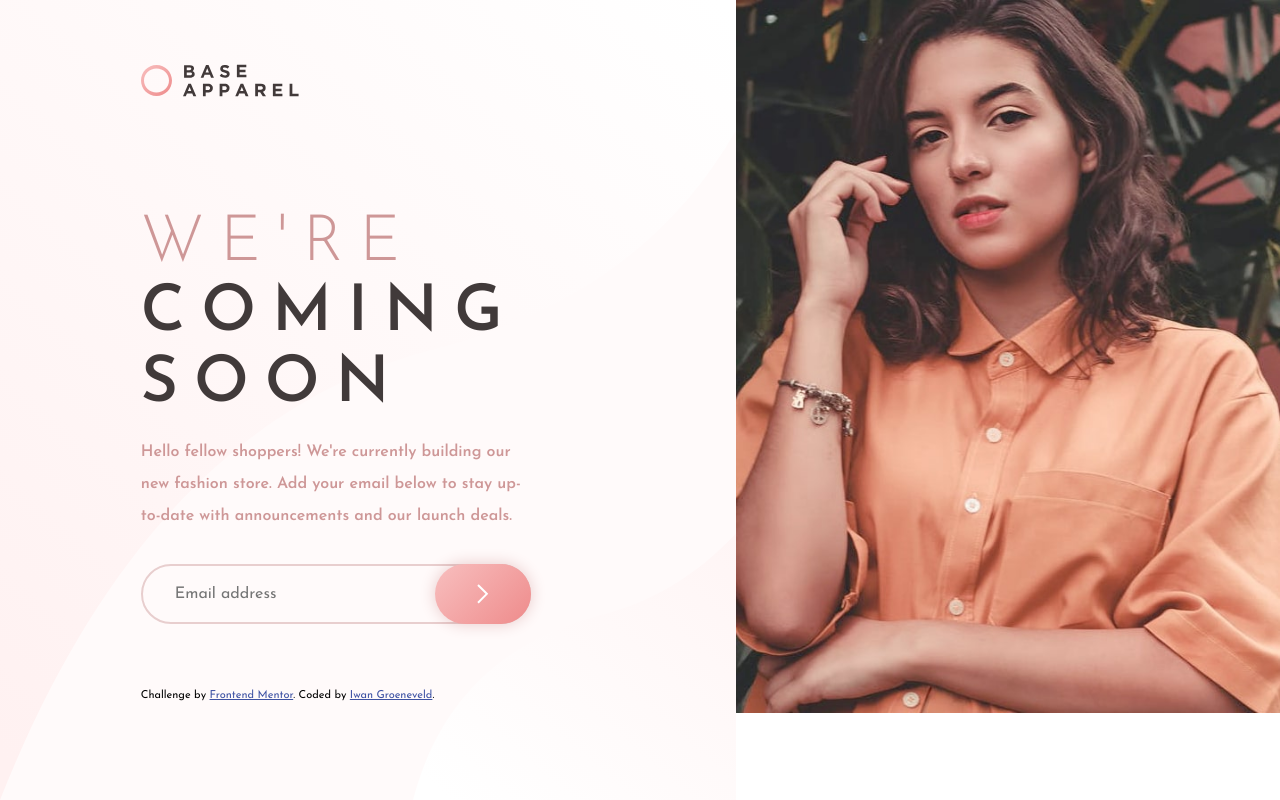
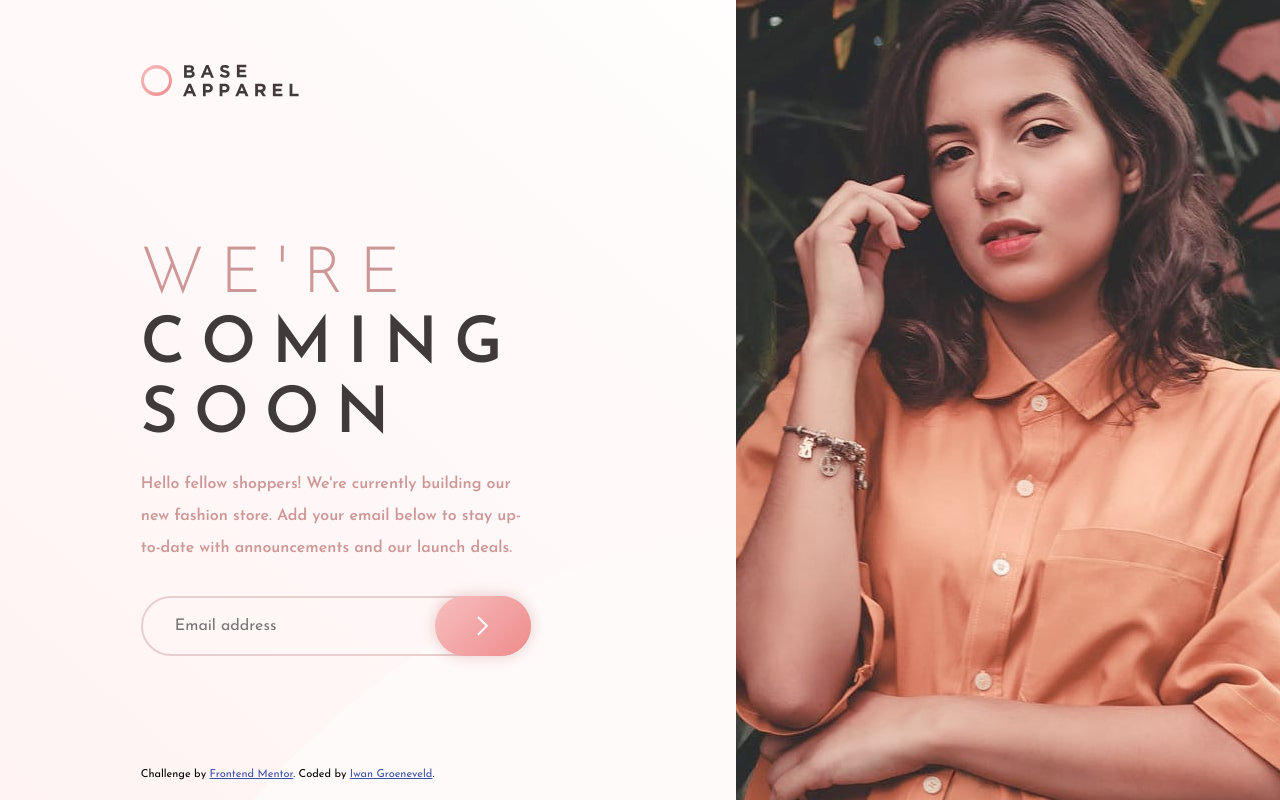
Before and after one commit to LeshyNL/base-apparel-coming-soon, a plain HTML site: page index.html in a window 1280 px wide. Drawn offline with Linux system fonts and the light colour scheme.

Commit message:
Fixed desktop background image

```diff
--- a/assets/css/styles.css
+++ b/assets/css/styles.css
@@ -285,33 +285,34 @@ img {
 }
 
 @media screen and (min-width: 1024px) {
-  html {
-    background: url('../images/hero-desktop.jpg');
-    background-position: top 0 left 57.5vw;
-    background-repeat: no-repeat;
-    background-size: 42.5vw auto;
-  }
   body {
+    display: flex;
+    flex-direction: column;
+    justify-content: space-between;
     width: 57.5vw;
     background: url('../images/bg-pattern-desktop.svg');
     background-color: hsl(0, 93%, 99%);
     background-size: cover;
   }
   .hero {
-    display: none;
-  }
-  .header, .footer, .main {
-    padding: 1rem 16vw 1rem 11vw;
+    position: absolute;
+    top: 0; right: 0;
+    width: 42.5vw;
+    height: 100%;
+    background: url('../images/hero-desktop.jpg');
+    background-size: cover;
   }
   .header {
-    padding-top: 4rem;
+    padding: 4rem 16vw 2rem 11vw;
+  }
+  .main, .footer {
+    padding: 1rem 16vw 1rem 11vw;
   }
   .main-title {
     text-align: left;
     font-size: 4rem;
     letter-spacing: 1rem;
     max-width: 25rem;
-    margin-top: 5rem;
   }
   .main-message {
     text-align: left;
```
